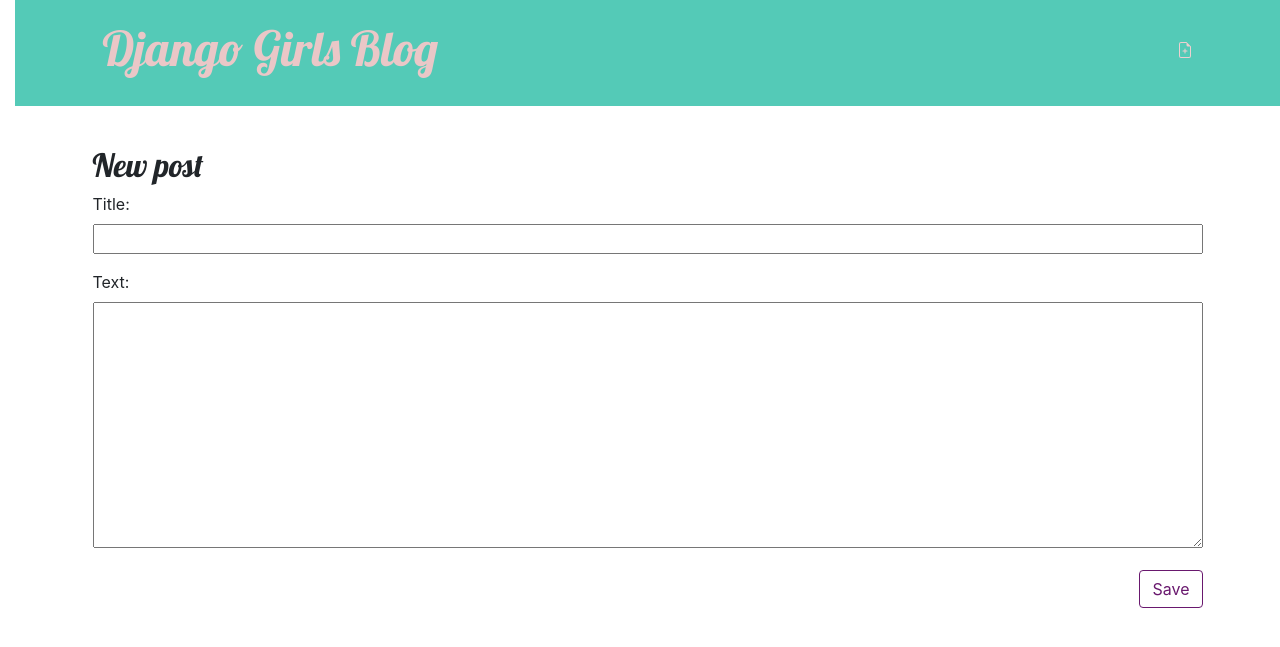
After one commit to LouiseGacoin/mon-nouveau-blog, a Django app: page /post/new/ in a window 1280 px wide. The commit adds this page. Shown: the top 647 px of the page. Run offline with Django 3.2, Linux system fonts and the light colour scheme; a user stored in the database is signed in.

Commit message:
style+formulaire

```diff
--- /dev/null
+++ b/blog/forms.py
@@ -0,0 +1,9 @@
+from django import forms
+
+from .models import Post
+
+class PostForm(forms.ModelForm):
+
+    class Meta:
+        model = Post
+        fields = ('title', 'text',)
--- a/blog/static/css/blog.css
+++ b/blog/static/css/blog.css
@@ -11,7 +11,7 @@
 
 
 .page-header {
-    background-color: #C25100;
+    background-color: #54cab7;
     margin-top: 0;
     margin-bottom: 40px;
     padding: 20px 20px 20px 40px;
@@ -21,7 +21,7 @@
 .page-header h1 a,
 .page-header h1 a:visited,
 .page-header h1 a:active {
-    color: #ffffff;
+    color: #eac7c7;
     font-size: 36pt;
     text-decoration: none;
 }
@@ -49,7 +49,7 @@
 .top-menu,
 .top-menu:hover,
 .top-menu:visited {
-    color: #ffffff;
+    color: #eecfcf;
     float: right;
     font-size: 26pt;
     margin-right: 20px;
@@ -71,12 +71,12 @@
 
 .btn-default,
 .btn-default:visited {
-    color: #C25100;
+    color: #69186e;
     background: none;
-    border-color: #C25100;
+    border-color: #69186e;
 }
 
 .btn-default:hover {
     color: #FFFFFF;
-    background-color: #C25100;
+    background-color: #69186e;
 }
--- a/blog/templates/blog/base.html
+++ b/blog/templates/blog/base.html
@@ -14,7 +14,12 @@
     <body>
         <header class="page-header">
           <div class="container">
-              <h1><a href="/">Django Girls Blog</a></h1>
+            {% if user.is_authenticated %}
+                 <a href="{% url 'post_new' %}" class="top-menu">
+                    {% include './icons/file-earmark-plus.svg' %}
+                 </a>
+            {% endif %}
+            <h1><a href="/">Django Girls Blog</a></h1>
           </div>
         </header>
         <main class="container">
--- /dev/null
+++ b/blog/templates/blog/post_edit.html
@@ -0,0 +1,9 @@
+{% extends 'blog/base.html' %}
+
+{% block content %}
+    <h2>New post</h2>
+    <form method="POST" class="post-form">{% csrf_token %}
+        {{ form.as_p }}
+        <button type="submit" class="save btn btn-default">Save</button>
+    </form>
+{% endblock %}
--- a/blog/urls.py
+++ b/blog/urls.py
@@ -4,4 +4,6 @@
 urlpatterns = [
     path('', views.post_list, name='post_list'),
     path('post/<int:pk>/', views.post_detail, name='post_detail'),
+    path('post/new/', views.post_new, name='post_new'),
+    path('post/<int:pk>/edit/', views.post_edit, name='post_edit'),
 ]
--- a/blog/views.py
+++ b/blog/views.py
@@ -1,6 +1,7 @@
 from .models import Post
 from django.utils import timezone
-from django.shortcuts import render, get_object_or_404
+from django.shortcuts import render, get_object_or_404, redirect
+from .forms import PostForm
 
 # Create your views here.
 
@@ -11,3 +12,31 @@
 def post_detail(request, pk):
     post = get_object_or_404(Post, pk=pk)
     return render(request, 'blog/post_detail.html', {'post': post})
+
+def post_new(request):
+    if request.method == "POST":
+        form = PostForm(request.POST)
+        if form.is_valid():
+            post = form.save(commit=False)
+            post.author = request.user
+            post.published_date = timezone.now()
+            post.save()
+            return redirect('post_detail', pk=post.pk)
+    else:
+        form = PostForm()
+    return render(request, 'blog/post_edit.html', {'form': form})
+
+
+def post_edit(request, pk):
+    post = get_object_or_404(Post, pk=pk)
+    if request.method == "POST":
+        form = PostForm(request.POST, instance=post)
+        if form.is_valid():
+            post = form.save(commit=False)
+            post.author = request.user
+            post.published_date = timezone.now()
+            post.save()
+            return redirect('post_detail', pk=post.pk)
+    else:
+        form = PostForm(instance=post)
+    return render(request, 'blog/post_edit.html', {'form': form})
```
Also changed, not shown: blog/templates/blog/post_detail.html (+7 -0 lines), blog/templates/blog/icons/base.svg (added), blog/templates/blog/icons/file-earmark-plus.svg (added), 5 other files.
